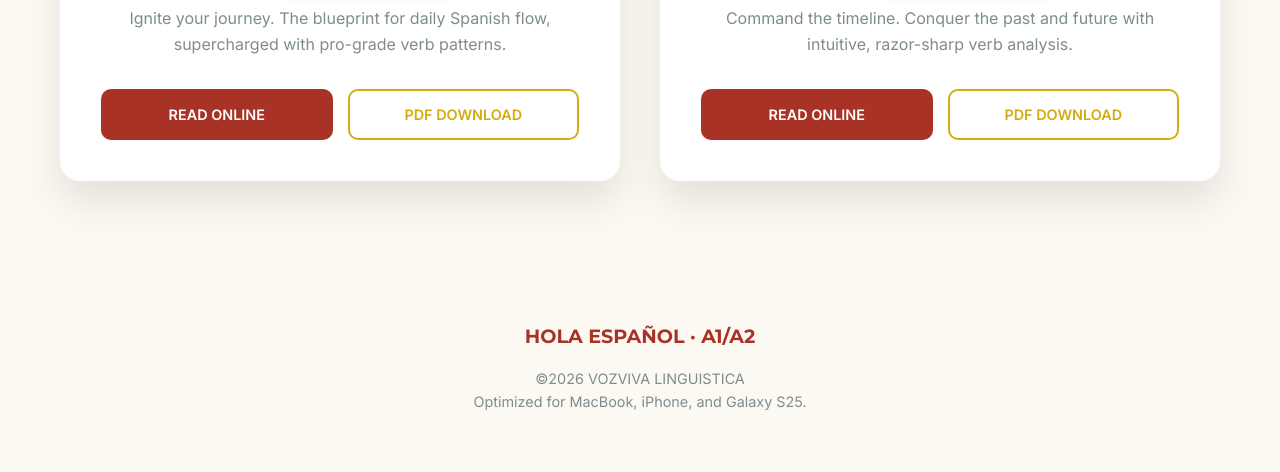
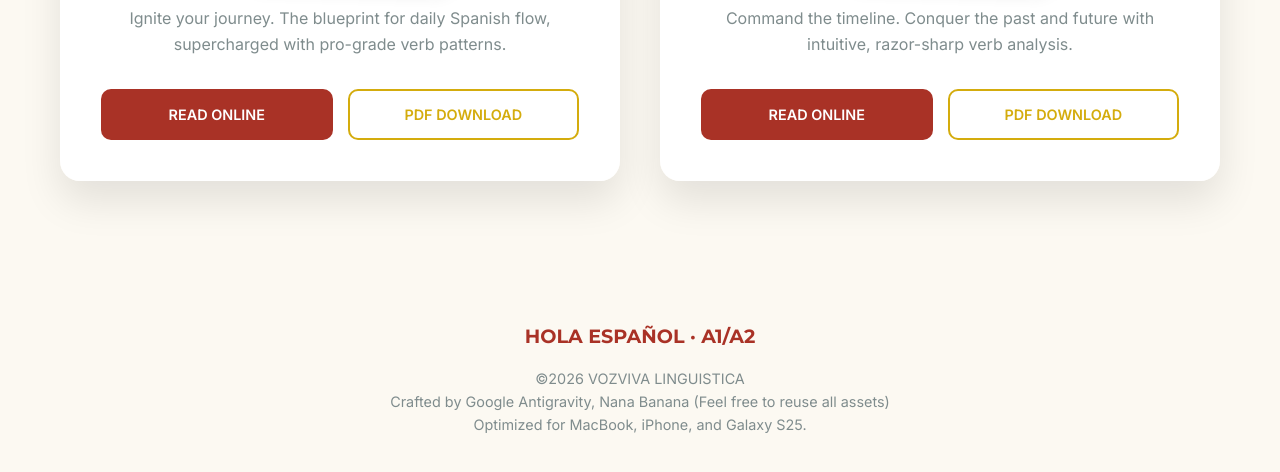
Before and after one commit to heroyik/hola-a1a2, a website: page index.html in a window 1280 px wide. Shown: the part 915-1387 px from the top of the page. Drawn offline with Linux system fonts and the light colour scheme.

Commit message:
Update footer credits: Crafted by Google Antigravity, Nana Banana

```diff
--- a/index.html
+++ b/index.html
@@ -57,6 +57,7 @@
     <footer>
         <div class="footer-logo">HOLA ESPAÑOL · A1/A2</div>
         <p>&copy;2026 VOZVIVA LINGUISTICA</p>
+        <p>Crafted by Google Antigravity, Nana Banana (Feel free to reuse all assets)</p>
         <p>Optimized for MacBook, iPhone, and Galaxy S25.</p>
     </footer>
 
```
